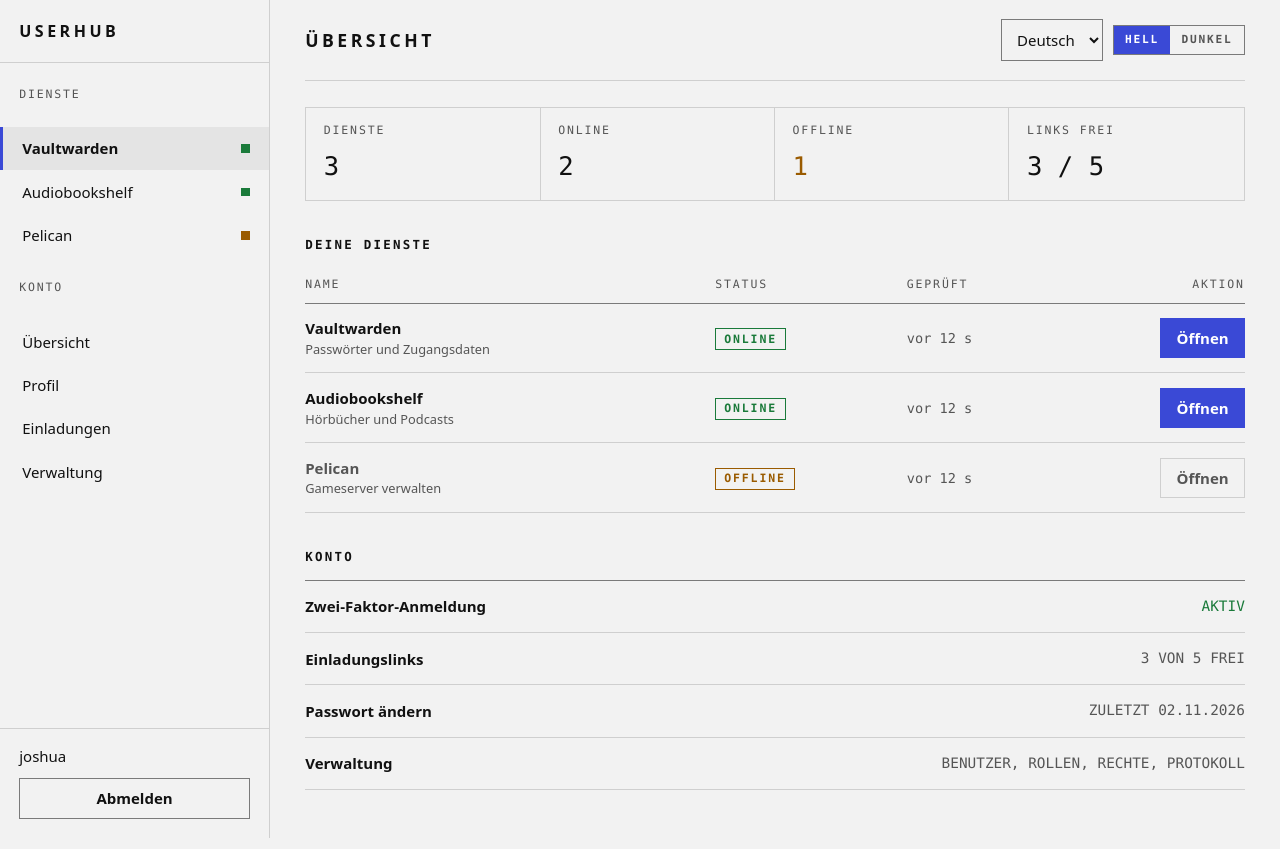
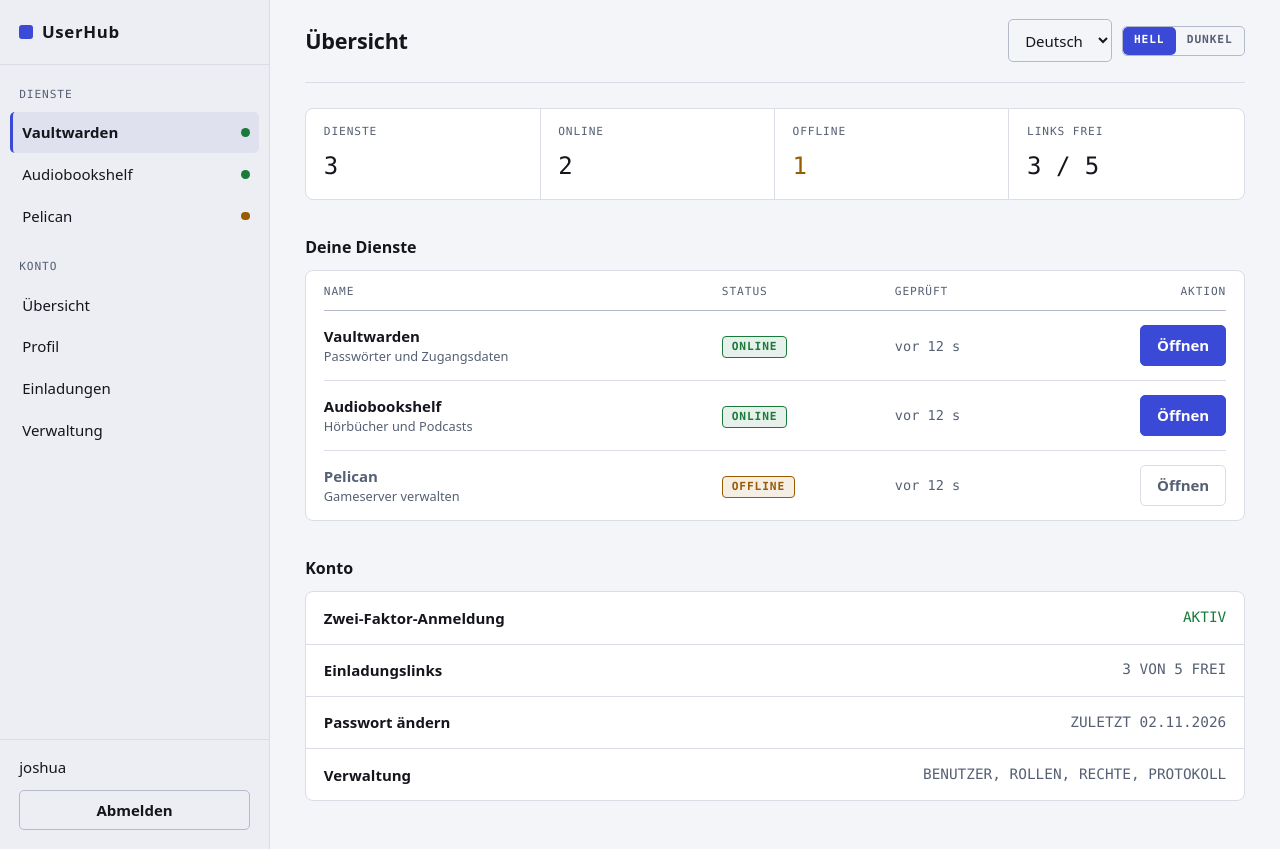
Before and after one commit to SirGodless/UserHub, a plain HTML site: page mockups/raster/hub.html in a window 1280 px wide. Drawn offline with Linux system fonts and the light colour scheme.

Commit message:
Etappe 6: Raster weicher (kleine Rundungen, normale Ueberschriften, Flaechen)
Co-Authored-By: Claude Sonnet 5.5 <noreply@anthropic.com>
Claude-Session: https://claude.ai/code/session_01YPhmyEnPcJmUX5AnhJ44t4

```diff
--- a/mockups/raster/style.css
+++ b/mockups/raster/style.css
@@ -1,60 +1,62 @@
-/* Raster: streng, flach, null Rundung, Haarlinien, Beschriftungen in Großbuchstaben mit Mono-Schrift. Dunkel und Hell über data-theme. */
+/* Raster (weicher): klare Linien und Raster, kleine Rundungen, kleine Mono-Beschriftungen, Überschriften normal geschrieben. Dunkel und Hell über data-theme. */
 :root{--font:system-ui,-apple-system,"Segoe UI",Roboto,sans-serif;--mono:ui-monospace,"SFMono-Regular",Menlo,Consolas,"Liberation Mono",monospace}
-:root,[data-theme=dark]{color-scheme:dark;--bg:#0d0d0d;--side:#0d0d0d;--text:#f2f2f2;--muted:#a0a0a0;--line:#2c2c2c;--line-strong:#555;--hover:#171717;--current:#1a1a1a;
+:root,[data-theme=dark]{color-scheme:dark;--bg:#13151b;--side:#101218;--surface:#191c24;--text:#eceef4;--muted:#9fa6b8;--line:#272b36;--line-strong:#3c4252;--hover:#1c1f28;--current:#222633;--r:5px;--r-card:8px;
 --accent:#8c99ff;--accent-text:#0d0d0d;--link:#a9b3ff;--ok:#5ee08f;--down:#f2b04a;--focus:#ffd479}
-[data-theme=light]{color-scheme:light;--bg:#f2f2f2;--side:#f2f2f2;--text:#111;--muted:#555;--line:#cfcfcf;--line-strong:#7a7a7a;--hover:#e8e8e8;--current:#e4e4e4;
+[data-theme=light]{color-scheme:light;--bg:#f4f5f8;--side:#eceef3;--surface:#fff;--text:#14161c;--muted:#566074;--line:#dadde6;--line-strong:#b4bacb;--hover:#e8eaf1;--current:#dfe2ee;--r:5px;--r-card:8px;
 --accent:#3a49d6;--accent-text:#fff;--link:#2f3dc0;--ok:#1a7a3a;--down:#9a5b00;--focus:#8a4b00}
 *{box-sizing:border-box}
 body{margin:0;min-height:100vh;background:var(--bg);color:var(--text);font:15px/1.5 var(--font)}
 .visually-hidden{position:absolute;width:1px;height:1px;overflow:hidden;clip:rect(0 0 0 0);white-space:nowrap}
 a{color:var(--link)}p{margin:0 0 1rem}.muted{color:var(--muted)}
 :focus-visible{outline:2px solid var(--focus);outline-offset:2px}
-.label,th,.side-title,label,.tag,.stat dt{font-family:var(--mono);font-size:.72rem;letter-spacing:.16em;text-transform:uppercase}
-.brand{font-weight:700;letter-spacing:.22em;text-transform:uppercase;font-size:1rem}
+.label,th,.side-title,label,.tag,.stat dt{font-family:var(--mono);font-size:.7rem;letter-spacing:.08em;text-transform:uppercase}
+.brand{font-weight:700;letter-spacing:.04em;font-size:1.05rem;display:flex;align-items:center;gap:.55rem}
+.brand::before{content:"";width:14px;height:14px;background:var(--accent);border-radius:3px}
 .brand small{font-family:var(--font);letter-spacing:0;text-transform:none;font-weight:400;color:var(--muted);margin-left:.7rem;font-size:.85rem}
-h1{font-size:1.1rem;margin:0;letter-spacing:.2em;text-transform:uppercase;font-weight:700}
-h2{font-family:var(--mono);font-size:.78rem;letter-spacing:.18em;text-transform:uppercase;margin:2.2rem 0 .8rem;font-weight:700}
+h1{font-size:1.35rem;margin:0;font-weight:650;letter-spacing:-.01em}
+h2{font-size:1rem;margin:2.2rem 0 .7rem;font-weight:650}
 /* Bedienelemente */
-button,.btn{font:inherit;font-weight:650;border:1px solid var(--line-strong);background:transparent;color:var(--text);padding:.5rem .95rem;border-radius:0;cursor:pointer;text-decoration:none;display:inline-block;text-align:center}
+button,.btn{font:inherit;font-weight:650;border:1px solid var(--line-strong);background:transparent;color:var(--text);padding:.5rem 1rem;border-radius:var(--r);cursor:pointer;text-decoration:none;display:inline-block;text-align:center}
 button:hover,.btn:hover{background:var(--hover);border-color:var(--text)}
 .btn.primary,button.primary{background:var(--accent);border-color:var(--accent);color:var(--accent-text)}
 .btn.primary:hover,button.primary:hover{filter:brightness(1.1);background:var(--accent)}
 .btn.disabled{color:var(--muted);border-color:var(--line);cursor:not-allowed;pointer-events:none}
-select,input[type=text],input[type=password]{font:inherit;color:var(--text);background:var(--bg);border:1px solid var(--line-strong);border-radius:0;padding:.55rem .7rem}
+select,input[type=text],input[type=password]{font:inherit;color:var(--text);background:var(--bg);border:1px solid var(--line-strong);border-radius:var(--r);padding:.6rem .75rem}
 input[type=text],input[type=password]{width:100%}input:focus{border-color:var(--accent)}
 label{display:block;color:var(--muted);margin:1.2rem 0 .35rem}
 .check{display:flex;gap:.6rem;align-items:center;text-transform:none;letter-spacing:0;font-family:var(--font);font-size:.95rem;color:var(--text)}
 .check input{accent-color:var(--accent);width:1rem;height:1rem}
-.seg{display:inline-flex;border:1px solid var(--line-strong)}
-.seg button{border:0;padding:.35rem .7rem;font-family:var(--mono);font-size:.7rem;letter-spacing:.16em;text-transform:uppercase;color:var(--muted)}
+.seg{display:inline-flex;border:1px solid var(--line-strong);border-radius:var(--r);overflow:hidden}
+.seg button{border:0;padding:.35rem .7rem;font-family:var(--mono);font-size:.7rem;letter-spacing:.08em;text-transform:uppercase;color:var(--muted)}
 .seg button[aria-pressed=true]{background:var(--accent);color:var(--accent-text)}
-.tag{display:inline-block;border:1px solid currentColor;padding:.1rem .5rem;font-weight:700;white-space:nowrap}
+.tag{display:inline-block;border:1px solid currentColor;border-radius:4px;padding:.1rem .55rem;font-weight:700;white-space:nowrap;background:color-mix(in srgb,currentColor 10%,transparent)}
 .tag.ok{color:var(--ok)}.tag.down{color:var(--down)}
 /* Login */
 .login{max-width:420px;margin:0 auto;padding:14vh 16px 32px}
 .login .top{display:flex;justify-content:space-between;align-items:center;margin-bottom:1.6rem}
-.panel{border:1px solid var(--line);border-top:2px solid var(--accent);padding:1.7rem}
+.panel{border:1px solid var(--line);background:var(--surface);border-radius:var(--r-card);padding:1.8rem}
 .panel h1{margin-bottom:.4rem}
 .login button.primary{width:100%;margin-top:1.5rem;padding:.7rem}
-.login .foot{margin-top:1rem;font-family:var(--mono);font-size:.72rem;letter-spacing:.12em;text-transform:uppercase;color:var(--muted)}
+.login .foot{margin-top:1rem;font-family:var(--mono);font-size:.72rem;letter-spacing:.08em;text-transform:uppercase;color:var(--muted)}
 /* Hub: Seitenmenü links, Inhalt rechts */
 .shell{display:grid;grid-template-columns:270px 1fr;min-height:100vh}
 .sidebar{border-right:1px solid var(--line);background:var(--side);display:flex;flex-direction:column;padding:1.2rem 0}
 .sidebar .brand{padding:0 1.2rem 1.2rem;border-bottom:1px solid var(--line)}
-.side-title{color:var(--muted);padding:1.4rem 1.2rem .5rem}
+.side-title{color:var(--muted);padding:1.4rem 1.2rem .5rem;margin:0}
 .sidebar nav{display:flex;flex-direction:column}
-.sidebar nav a{display:flex;align-items:center;justify-content:space-between;gap:.6rem;padding:.65rem 1.2rem;color:var(--text);text-decoration:none;border-left:3px solid transparent}
+.sidebar nav{padding:0 .6rem}
+.sidebar nav a{display:flex;align-items:center;justify-content:space-between;gap:.6rem;padding:.6rem;color:var(--text);text-decoration:none;border-radius:var(--r);border-left:3px solid transparent}
 .sidebar nav a:hover{background:var(--hover)}
 .sidebar nav a.current{background:var(--current);border-left-color:var(--accent);font-weight:650}
-.dot{display:inline-block;width:.55rem;height:.55rem;background:var(--ok)}.dot.down{background:var(--down)}
+.dot{display:inline-block;width:.55rem;height:.55rem;border-radius:50%;background:var(--ok)}.dot.down{background:var(--down)}
 .sidebar .grow{flex:1}
 .sidebar .me{border-top:1px solid var(--line);padding:1rem 1.2rem 0;display:flex;flex-direction:column;gap:.7rem}
 .content{padding:0 2.2rem 3rem;max-width:1180px;width:100%}
 .bar{display:flex;justify-content:space-between;align-items:center;gap:1rem;padding:1.2rem 0;border-bottom:1px solid var(--line);margin-bottom:1.6rem}
 .bar .right{display:flex;gap:.6rem;align-items:center;flex-wrap:wrap}
-.stats{display:grid;grid-template-columns:repeat(4,1fr);border:1px solid var(--line)}
+.stats{display:grid;grid-template-columns:repeat(4,1fr);border:1px solid var(--line);border-radius:var(--r-card);background:var(--surface);overflow:hidden;margin:0}
 .stat{padding:.9rem 1.1rem;border-right:1px solid var(--line);margin:0}.stat:last-child{border-right:0}
-.stat dt{color:var(--muted);margin-bottom:.5rem}.stat dd{margin:0;font-family:var(--mono);font-size:1.6rem}
+.stat dt{color:var(--muted);margin-bottom:.5rem}.stat dd{margin:0;font-family:var(--mono);font-size:1.5rem}
 .stat dd.warn{color:var(--down)}
 .table-wrap{overflow-x:auto}
 table{width:100%;border-collapse:collapse}
@@ -64,9 +66,12 @@ td.name{font-weight:650}td.name small{display:block;font-weight:400;color:var(--
 td.mono{font-family:var(--mono);font-size:.85rem;color:var(--muted)}
 td.act,th.act{text-align:right;padding-right:0}
 tr.off td.name{color:var(--muted)}
-.rows{border-top:1px solid var(--line-strong)}
-.row{display:flex;justify-content:space-between;align-items:center;gap:1rem;padding:.9rem 0;border-bottom:1px solid var(--line);color:var(--text);text-decoration:none}
+.rows{border:1px solid var(--line);border-radius:var(--r-card);background:var(--surface);overflow:hidden}
+.row{display:flex;justify-content:space-between;align-items:center;gap:1rem;padding:.9rem 1.1rem;border-bottom:1px solid var(--line);color:var(--text);text-decoration:none}
 .row:hover{background:var(--hover)}.row b{font-weight:650}
 .row .val{font-family:var(--mono);font-size:.9rem;color:var(--muted)}
 .row .val.ok{color:var(--ok)}
 @media (max-width:820px){.shell{grid-template-columns:1fr}.sidebar{border-right:0;border-bottom:1px solid var(--line)}.content{padding:0 1rem 2rem}.stats{grid-template-columns:repeat(2,1fr)}.stat:nth-child(2){border-right:0}.stat:nth-child(-n+2){border-bottom:1px solid var(--line)}}
+.row:last-child{border-bottom:0}
+.table-wrap{border:1px solid var(--line);border-radius:var(--r-card);background:var(--surface);padding:0 1.1rem}
+tr:last-child td{border-bottom:0}th{padding-top:.8rem}
```
Also changed, not shown: mockups/preview/raster-hub-dunkel-rot.png (deleted), mockups/preview/raster-hub-dunkel.png, mockups/preview/raster-hub-hell.png, mockups/preview/raster-login-dunkel.png.
